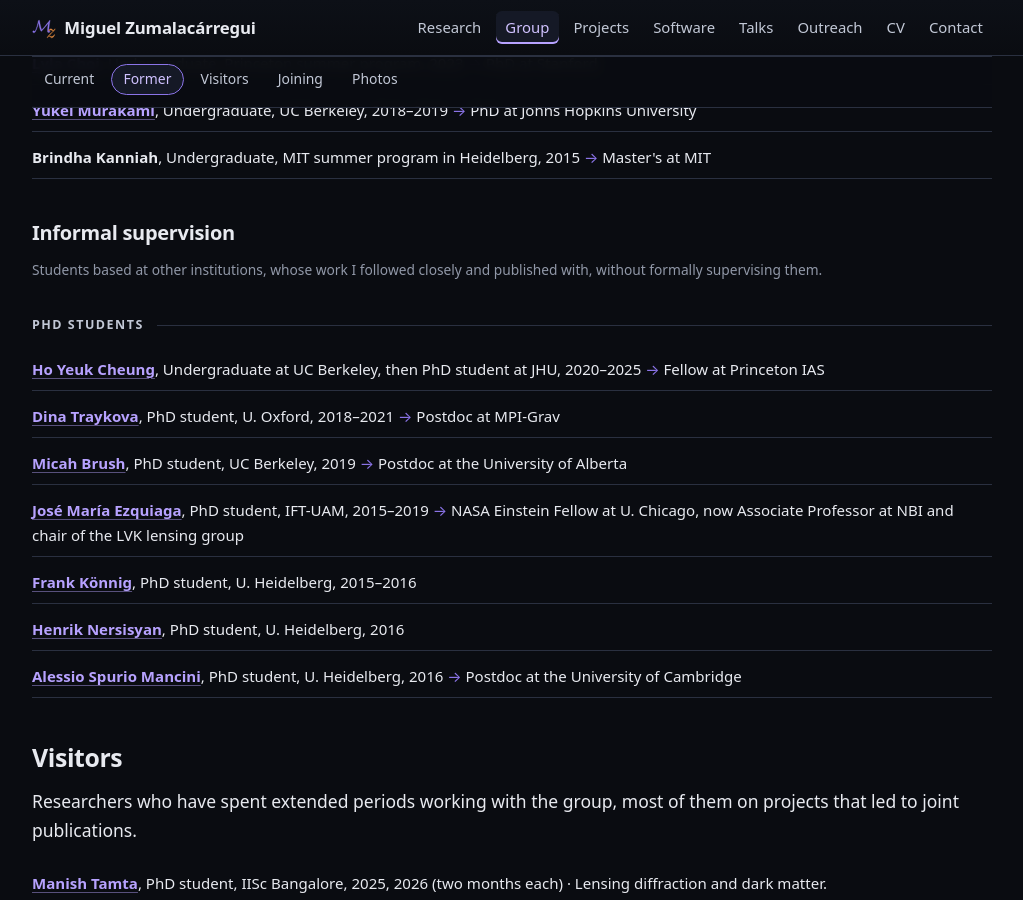
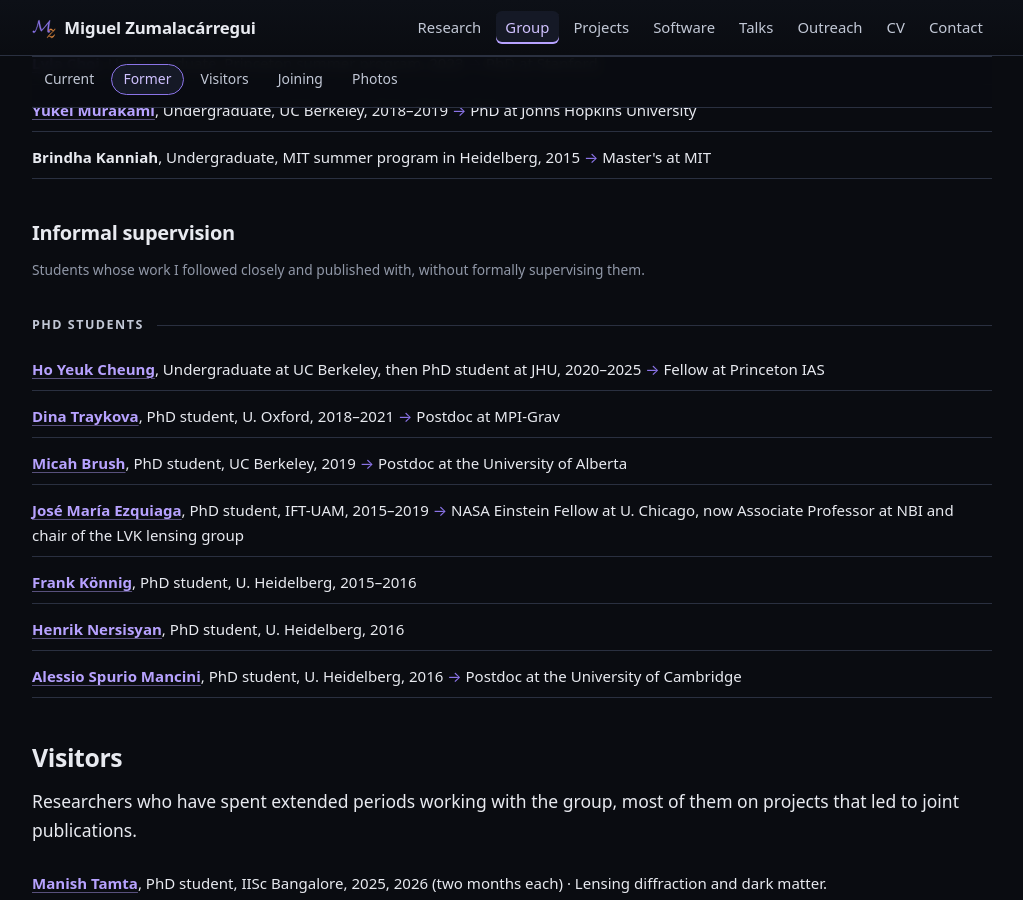
Before and after one commit to miguelzuma/miguelzuma.github.io, a Jekyll site: the page built from group.html, in a window 1280 px wide and 900 px high, scrolled down 2878 px. Shown: the whole window, without its empty margins (128-1151 px from the left). Built offline with Jekyll 4.4.1, drawn with Linux system fonts in a browser that asks for light colours.

Commit message:
Group: drop "based at other institutions"
Co-Authored-By: Claude Opus 5 (1M context) <noreply@anthropic.com>
Claude-Session: https://claude.ai/code/session_01E2ZbXszK9qt9svKVxU5Yrt

```diff
--- a/group.html
+++ b/group.html
@@ -103,8 +103,8 @@ sections:
 
   <h2 style="font-size:1.25rem;">Informal supervision</h2>
   <p class="small">
-    Students based at other institutions, whose work I followed closely and
-    published with, without formally supervising them.
+    Students whose work I followed closely and published with, without
+    formally supervising them.
   </p>
 
   {%- for stage in al_stages %}
```
